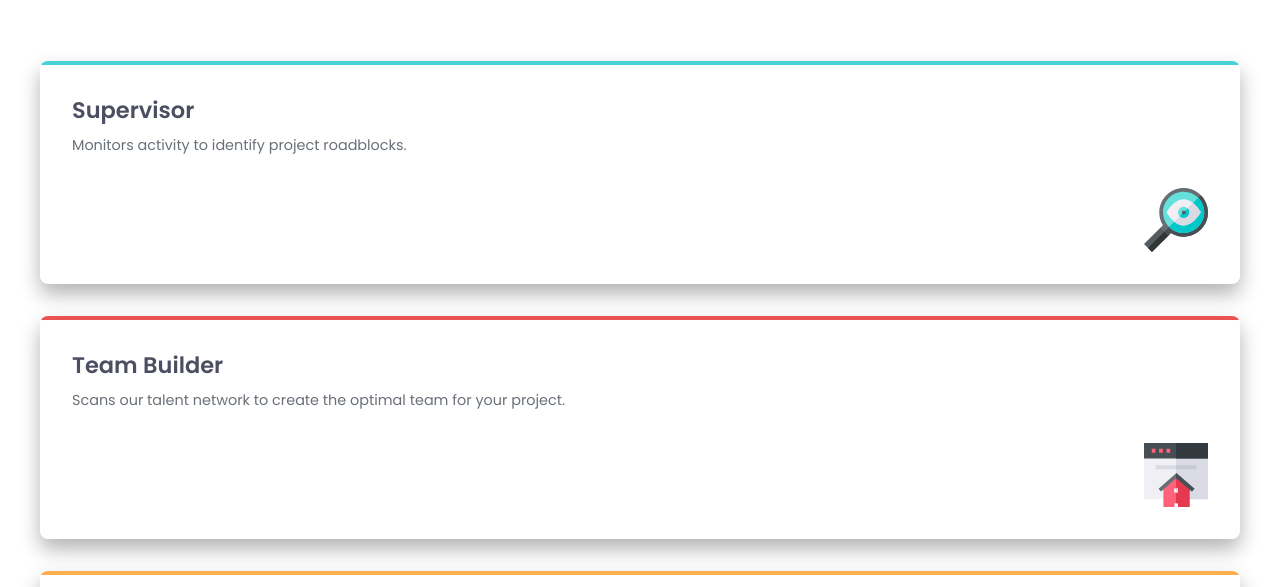
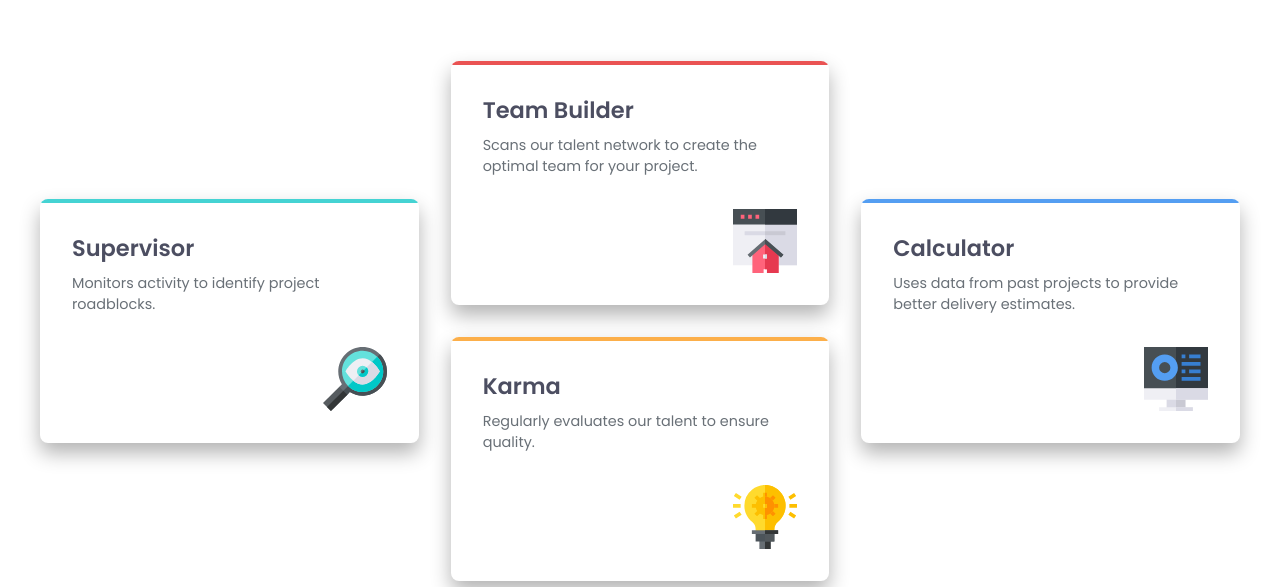
Before and after one commit to Kivanga/four-card-feature-section, a plain HTML site: page index.html in a window 1280 px wide. Shown: the part 213-800 px from the top of the page. Drawn offline with Linux system fonts and the light colour scheme.

Commit message:
Added desktop layout

```diff
--- a/style.css
+++ b/style.css
@@ -122,3 +122,39 @@ body {
 .calculator::before {
     background: var(--blue);
 }
+
+/* Desktop Layout */
+@media (min-width: 768px) {
+    .cards-grid {
+        grid-template-columns: repeat(3, 1fr);
+        grid-template-rows: repeat(2, 1fr);
+        align-items: center;
+    }
+
+    .supervisor {
+        grid: 1;
+        grid-row: 1 / 3;
+    }
+
+    .team-builder {
+        grid-column: 2;
+        grid-row: 1;
+    }
+
+    .karma {
+        grid-column: 2;
+        grid-row: 2;
+    }
+
+    .calculator {
+        grid-column: 3;
+        grid-row: 1 / 3;
+    }
+}
+
+/* Medium Screens Layout */
+@media (min-width: 600px) and (max-width: 767px) {
+    .cards-grid {
+        grid-template-columns: repeat(2, 1fr);
+    }
+}
```
